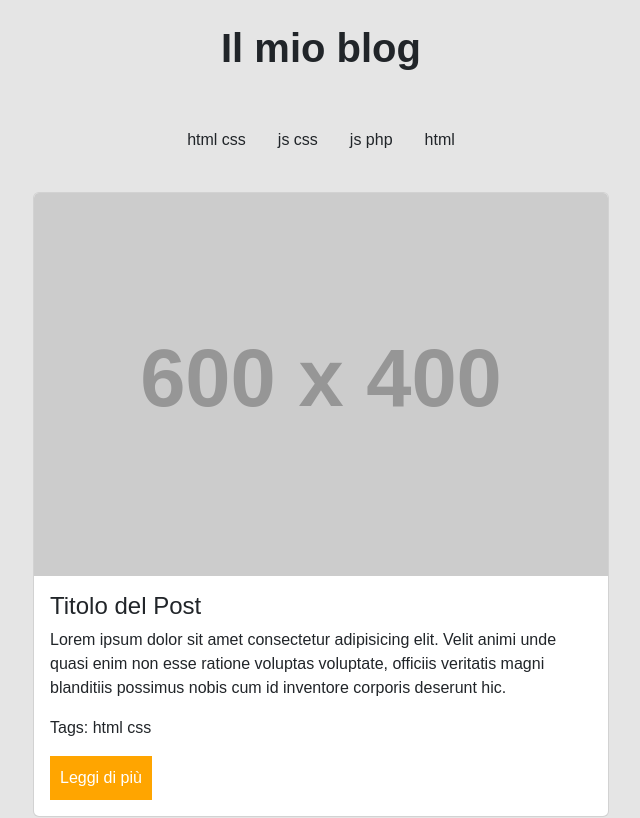
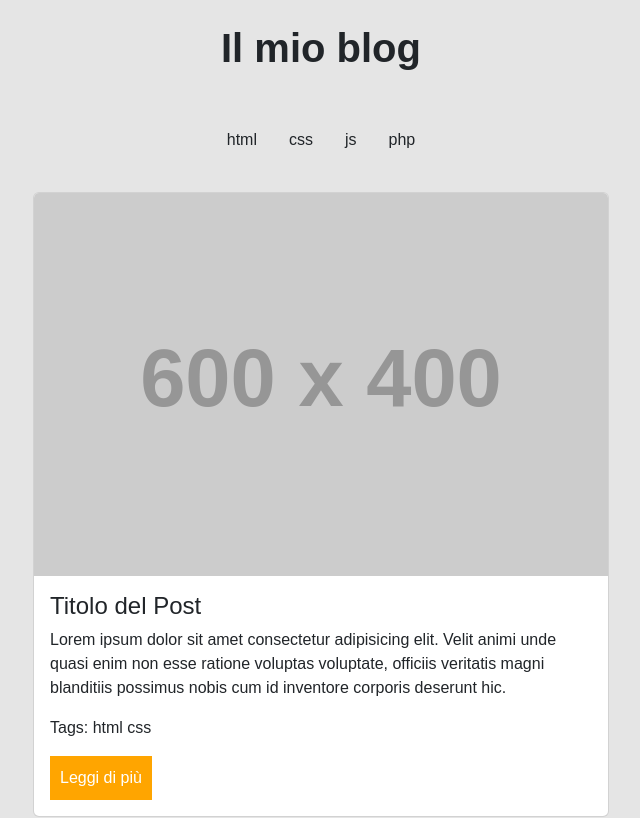
Before and after one commit to AndreaBeltramin/react-props, a React (Vite) app: page / in a window 1280 px wide. Shown: the top 818 px of the page, without its empty margins (319-959 px from the left). Built offline with nearby package versions, Linux system fonts and the light colour scheme.

Commit message:
filtro array di tag nella sezione dei tag

```diff
--- a/src/App.css
+++ b/src/App.css
@@ -11,6 +11,10 @@ ul {
 
 li {
 	margin-right: 2rem;
+}
+
+li:hover {
+	cursor: pointer;
 }
 
 .container {
--- a/src/components/navbar.jsx
+++ b/src/components/navbar.jsx
@@ -1,16 +1,19 @@
 import { posts } from "../data/posts";
 
 export default function Navbar() {
+	const newArray = posts.flatMap((post) => post.tags);
+	//console.log(newArray);
+
+	const arrayTags = newArray.filter(
+		(value, index, self) => self.indexOf(value) === index
+	);
+	//console.log(arrayTags);
+
 	return (
 		<>
-			{posts
-				// .filter(
-				// 	(post) =>
-
-				// )
-				.map((post) => (
-					<li key={post.id}>{post.tags.join(" ")}</li>
-				))}
+			{arrayTags.map((tag, index) => (
+				<li key={index}>{tag}</li>
+			))}
 		</>
 	);
 }
```
